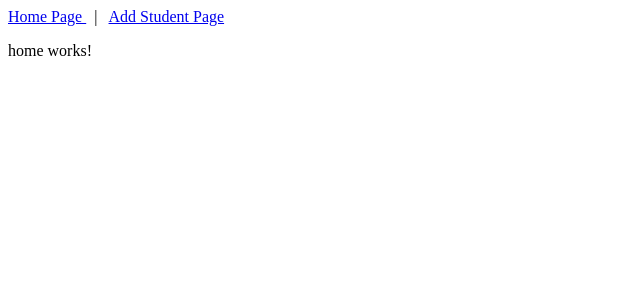
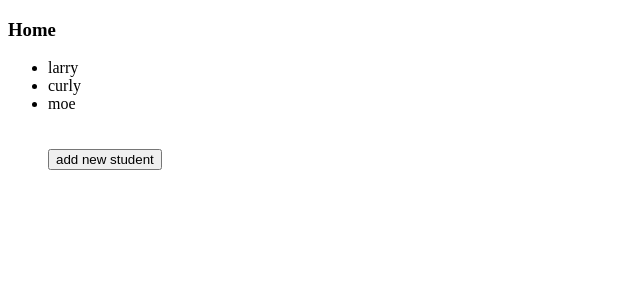
Before and after one commit to shoalinm0nkey/student-list, an Angular app: page / in a window 1280 px wide. Shown: the top 300 px of the page, without its empty margins (0-640 px from the left). Built offline with nearby package versions, Linux system fonts and the light colour scheme.

Commit message:
start over on page not found

```diff
--- a/src/app/add-student/add-student.component.html
+++ b/src/app/add-student/add-student.component.html
@@ -1 +1,12 @@
-<p>add-student works!</p>
+<h3>
+    Add Student
+</h3>
+
+Coming soon...
+
+<br>
+<br>
+
+<button (click)="addStudent()">
+    Add Student &amp; Return to home
+</button>
--- a/src/app/add-student/add-student.component.ts
+++ b/src/app/add-student/add-student.component.ts
@@ -1,4 +1,6 @@
+import { Location } from '@angular/common';
 import { Component, OnInit } from '@angular/core';
+import { Router } from '@angular/router';
 
 @Component({
   selector: 'app-add-student',
@@ -7,9 +9,14 @@ import { Component, OnInit } from '@angular/core';
 })
 export class AddStudentComponent implements OnInit {
 
-  constructor() { }
+  constructor(private router: Router, private location: Location) { }
 
   ngOnInit(): void {
   }
 
+  addStudent() {
+    //this.router.navigateByUrl("/");
+    this.location.back();
+  }
+
 }
--- a/src/app/app.component.html
+++ b/src/app/app.component.html
@@ -1,4 +1,6 @@
-<nav>
+<nav
+  *ngIf="0"
+>
   <a routerLink="/">
     Home Page
   </a>
--- a/src/app/home/home.component.html
+++ b/src/app/home/home.component.html
@@ -1 +1,22 @@
-<p>home works!</p>
+<h3>Home</h3>
+
+<ul>
+    <li>
+        larry
+    </li>
+    <li>
+        curly
+    </li>
+    <li>
+        moe
+    </li>
+
+    <br>
+    <br>
+
+    <button
+        (click)="addStudent()"
+    >
+        add new student
+    </button>
+</ul>
--- a/src/app/home/home.component.ts
+++ b/src/app/home/home.component.ts
@@ -1,4 +1,5 @@
 import { Component, OnInit } from '@angular/core';
+import { Router } from '@angular/router';
 
 @Component({
   selector: 'app-home',
@@ -7,9 +8,13 @@ import { Component, OnInit } from '@angular/core';
 })
 export class HomeComponent implements OnInit {
 
-  constructor() { }
+  constructor(private router: Router) { }
 
   ngOnInit(): void {
   }
 
+  addStudent() {
+    this.router.navigateByUrl("/add-student");
+  }
+
 }
--- a/src/app/page-not-found/page-not-found.component.html
+++ b/src/app/page-not-found/page-not-found.component.html
@@ -1 +1,10 @@
-<p>page-not-found works!</p>
+<h3>Page not found</h3>
+
+<br>
+<br>
+
+<button
+    (click)="startOver()"
+>
+    start over
+</button>
--- a/src/app/page-not-found/page-not-found.component.ts
+++ b/src/app/page-not-found/page-not-found.component.ts
@@ -1,4 +1,5 @@
 import { Component, OnInit } from '@angular/core';
+import { Router } from '@angular/router';
 
 @Component({
   selector: 'app-page-not-found',
@@ -7,9 +8,13 @@ import { Component, OnInit } from '@angular/core';
 })
 export class PageNotFoundComponent implements OnInit {
 
-  constructor() { }
+  constructor(private foo: Router) { }
 
   ngOnInit(): void {
   }
 
+  startOver() {
+    this.foo.navigateByUrl("/");
+  }
+
 }
```
